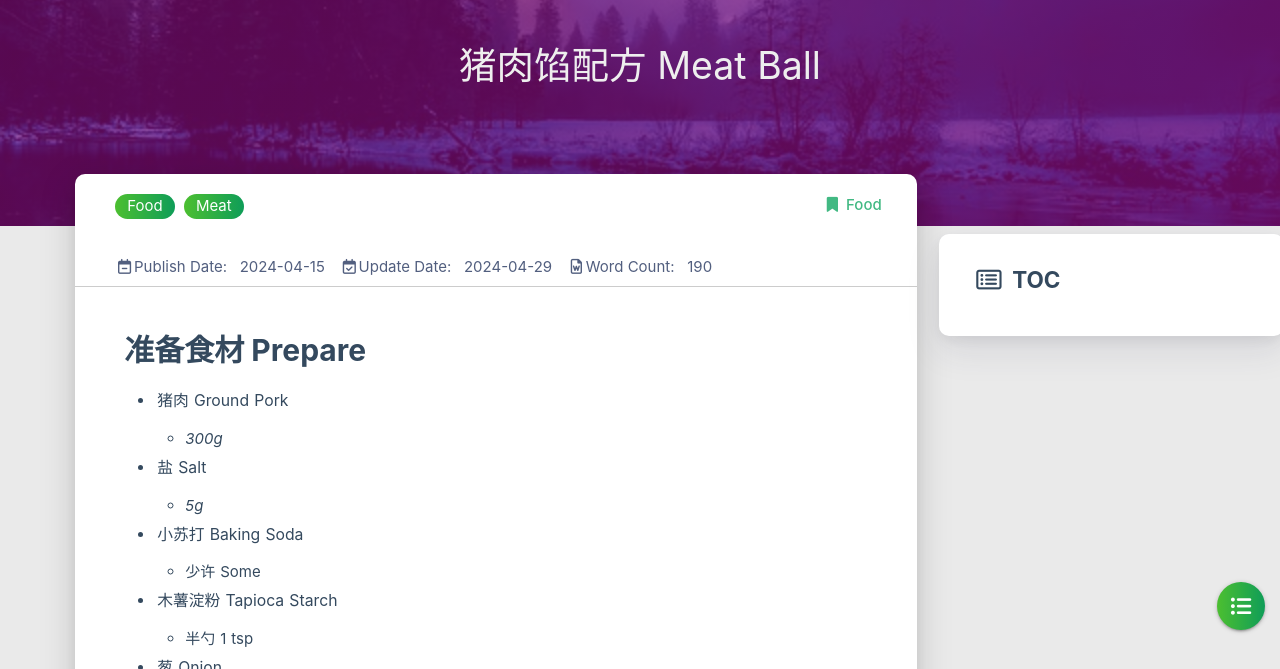
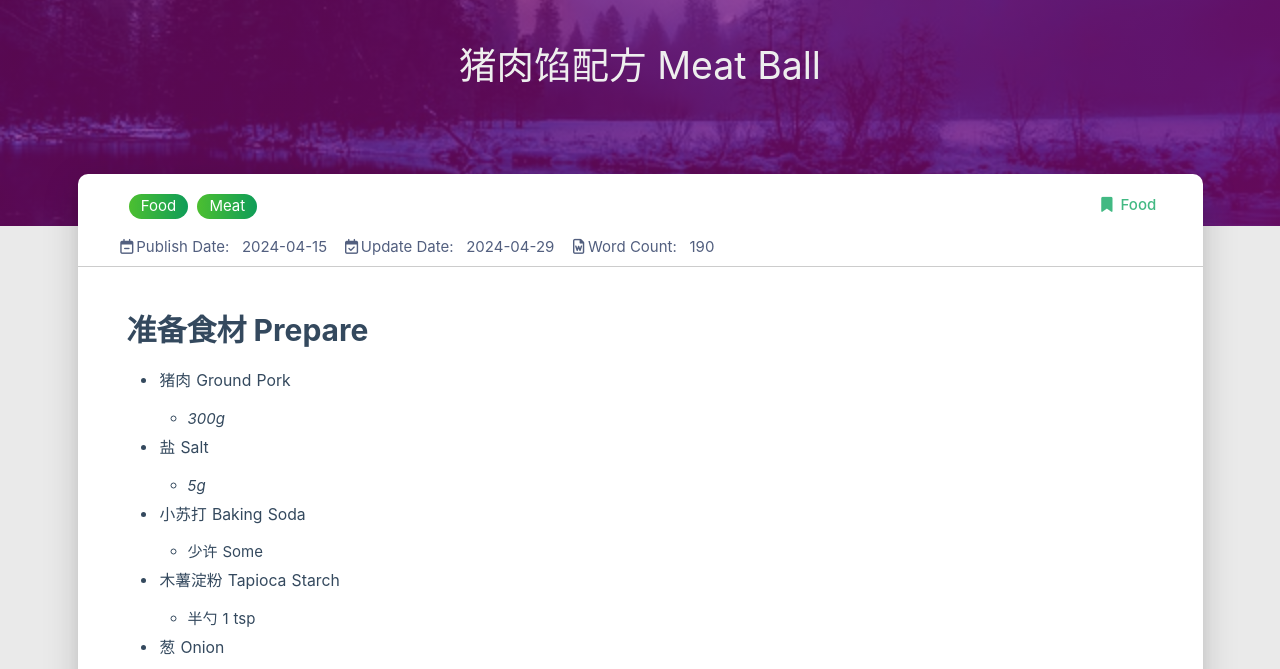
Before and after one commit to Haozhou-Hu/blog, a plain HTML site: page 2024/04/15/ground-pork/index.html in a window 1280 px wide. Shown: the part 94-763 px from the top of the page. Drawn offline with Linux system fonts and the light colour scheme; no server answers.

Commit message:
Site updated: 2024-04-29 13:00:02

```diff
--- a/2024/04/15/ground-pork/index.html
+++ b/2024/04/15/ground-pork/index.html
@@ -61,9 +61,7 @@ You">
 
 
 
-    <link rel="stylesheet" href="/blog/libs/tocbot/tocbot.css">
     <link rel="stylesheet" href="/blog/css/post.css">
-
 
 
 
@@ -326,12 +324,10 @@ You">
 
 
 
-<main class="post-container content">
+<main class="container content">
 
 
-    <div class="row">
-    <div id="main-content" class="col s12 m12 l9">
-        <!-- 文章内容详情 -->
+    <!-- 文章内容详情 -->
 <div id="artDetail">
     <div class="card">
         <div class="card-content article-info">
@@ -713,87 +709,6 @@ You">
 
 
 
-    </div>
-    <div id="toc-aside" class="expanded col l3 hide-on-med-and-down">
-        <div class="toc-widget card" style="background-color: white;">
-            <div class="toc-title"><i class="far fa-list-alt"></i>&nbsp;&nbsp;TOC</div>
-            <div id="toc-content"></div>
-        </div>
-    </div>
-</div>
-
-<!-- TOC 悬浮按钮. -->
-
-<div id="floating-toc-btn" class="hide-on-med-and-down">
-    <a class="btn-floating btn-large bg-color">
-        <i class="fas fa-list-ul"></i>
-    </a>
-</div>
-
-
-<script src="/blog/libs/tocbot/tocbot.min.js"></script>
-<script>
-    $(function () {
-        tocbot.init({
-            tocSelector: '#toc-content',
-            contentSelector: '#articleContent',
-            headingsOffset: -($(window).height() * 0.4 - 45),
-            collapseDepth: Number('0'),
-            headingSelector: 'h2, h3, h4'
-        });
-
-        // Set scroll toc fixed.
-        let tocHeight = parseInt($(window).height() * 0.4 - 64);
-        let $tocWidget = $('.toc-widget');
-        $(window).scroll(function () {
-            let scroll = $(window).scrollTop();
-            /* add post toc fixed. */
-            if (scroll > tocHeight) {
-                $tocWidget.addClass('toc-fixed');
-            } else {
-                $tocWidget.removeClass('toc-fixed');
-            }
-        });
-
-
-        /* 修复文章卡片 div 的宽度. */
-        let fixPostCardWidth = function (srcId, targetId) {
-            let srcDiv = $('#' + srcId);
-            if (srcDiv.length === 0) {
-                return;
-            }
-
-            let w = srcDiv.width();
-            if (w >= 450) {
-                w = w + 21;
-            } else if (w >= 350 && w < 450) {
-                w = w + 18;
-            } else if (w >= 300 && w < 350) {
-                w = w + 16;
-            } else {
-                w = w + 14;
-            }
-            $('#' + targetId).width(w);
-        };
-
-        // 切换TOC目录展开收缩的相关操作.
-        const expandedClass = 'expanded';
-        let $tocAside = $('#toc-aside');
-        let $mainContent = $('#main-content');
-        $('#floating-toc-btn .btn-floating').click(function () {
-            if ($tocAside.hasClass(expandedClass)) {
-                $tocAside.removeClass(expandedClass).hide();
-                $mainContent.removeClass('l9');
-            } else {
-                $tocAside.addClass(expandedClass).show();
-                $mainContent.addClass('l9');
-            }
-            fixPostCardWidth('artDetail', 'prenext-posts');
-        });
-
-    });
-</script>
-
 
 
 </main>
```
